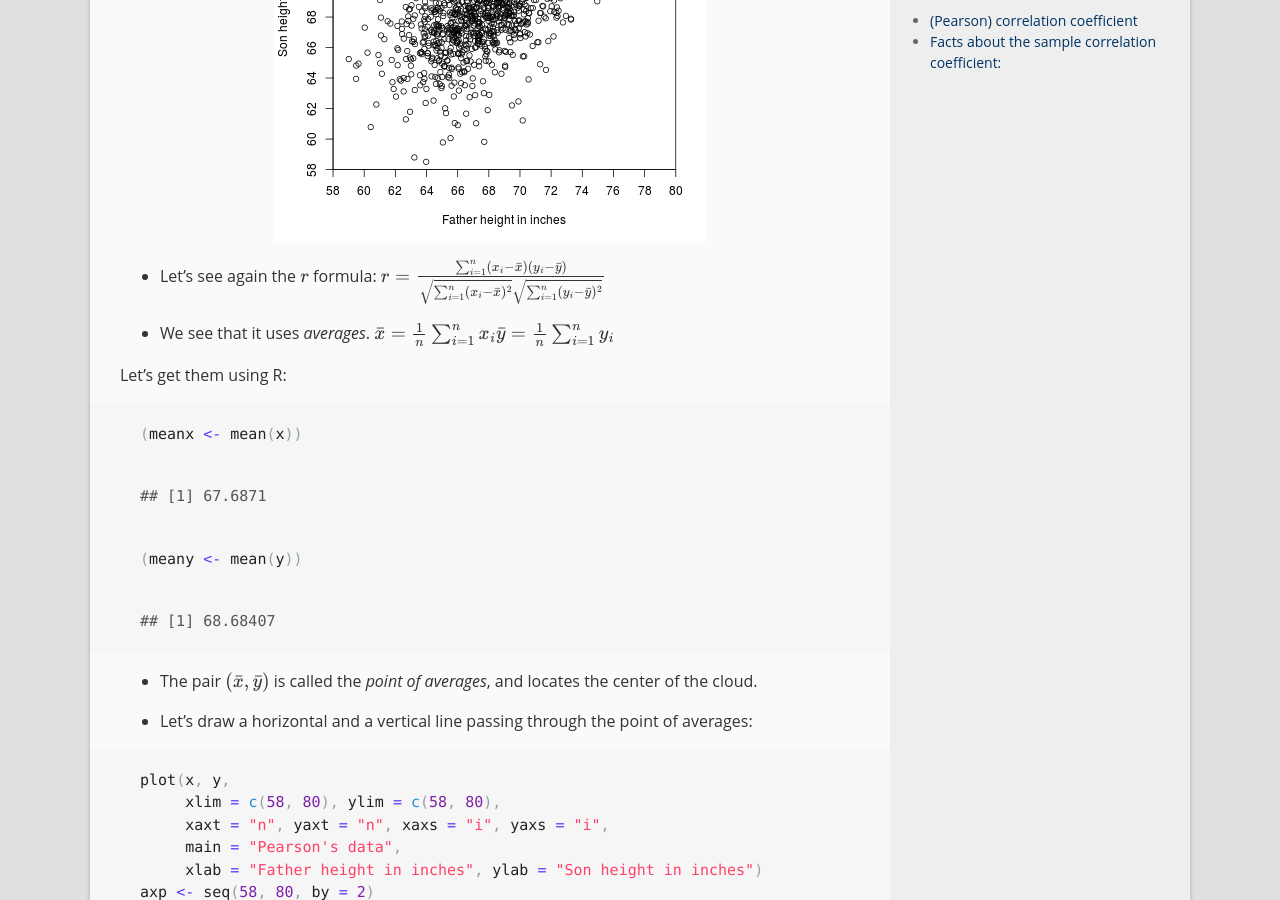
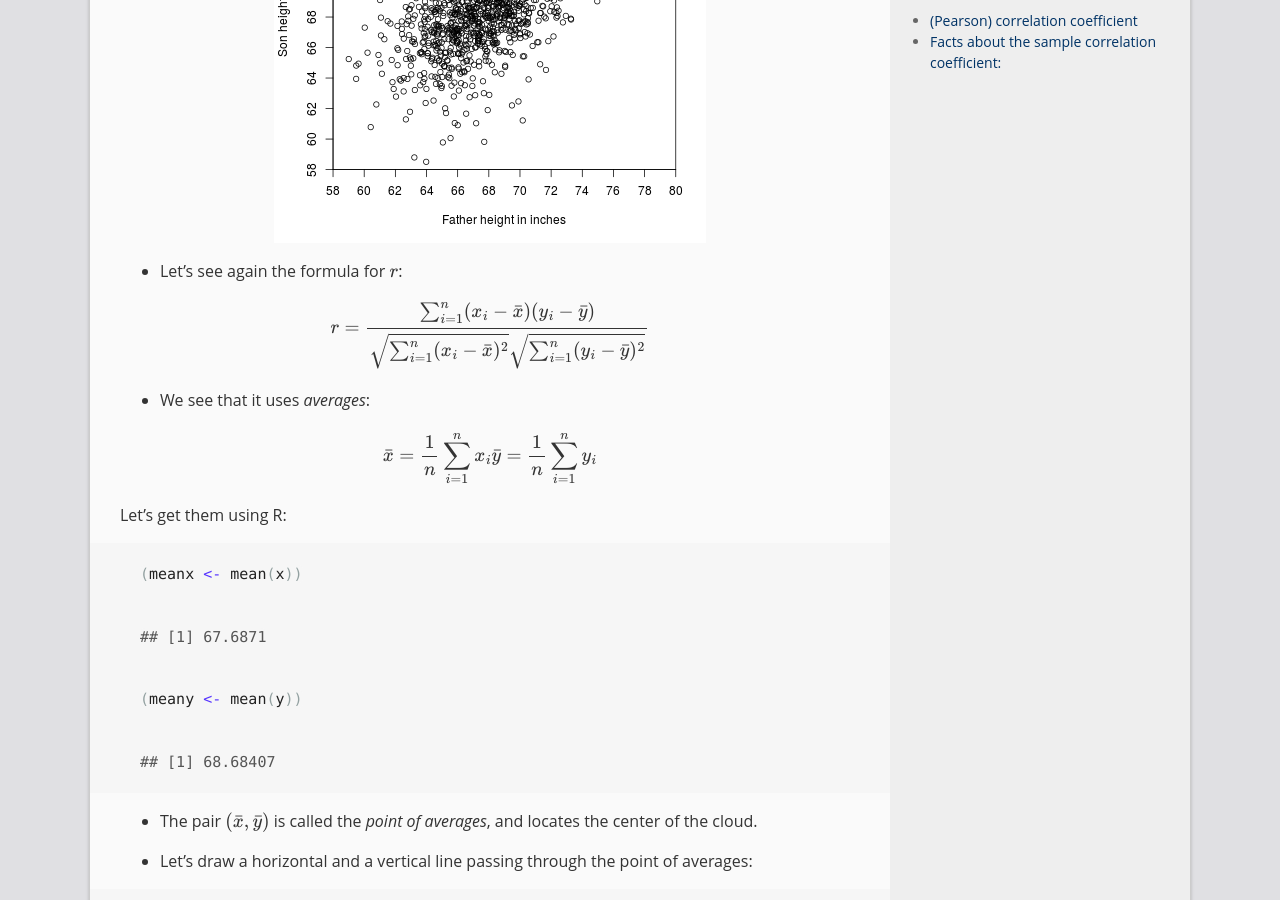
Before and after one commit to rbertolusso/rbertolusso.github.io, a Jekyll site: the page built from _posts/2016-10-21-correlation.md, in a window 1280 px wide and 900 px high, scrolled down 8742 px. Built offline with Jekyll 4.4.1, drawn with Linux system fonts in a browser that asks for light colours; formulas are drawn with MathJax 3; comment, search, counter and statistics services are not loaded.

Commit message:
...........

```diff
--- a/_posts/2016-10-21-correlation.md
+++ b/_posts/2016-10-21-correlation.md
@@ -363,13 +362,15 @@ axis(2, at = axp, labels = axp)
 
 <img src="/figure/source/2016-10-21-correlation/unnamed-chunk-7-1.png" title="plot of chunk unnamed-chunk-7" alt="plot of chunk unnamed-chunk-7" style="display: block; margin: auto;" />
 
-* Let's see again the $r$ formula:
+* Let's see again the formula for $r$:
+
 $$
 r = \frac{\sum_{i=1}^n(x_i-\bar{x})(y_i-\bar{y})}
     {\sqrt{\sum_{i=1}^n (x_i-\bar{x})^2}\sqrt{\sum_{i=1}^n (y_i-\bar{y})^2}}
 $$
 
-* We see that it uses *averages*.
+* We see that it uses *averages*:
+
 $$
 \bar{x} = \frac{1}{n} \sum_{i=1}^n x_i \\
 \bar{y} = \frac{1}{n} \sum_{i=1}^n y_i \\
```
Also changed, not shown: other parts of _posts/2016-10-21-correlation.md (+0 -1 lines), _source/2016-10-21-correlation.Rmd (+4 -3 lines).
